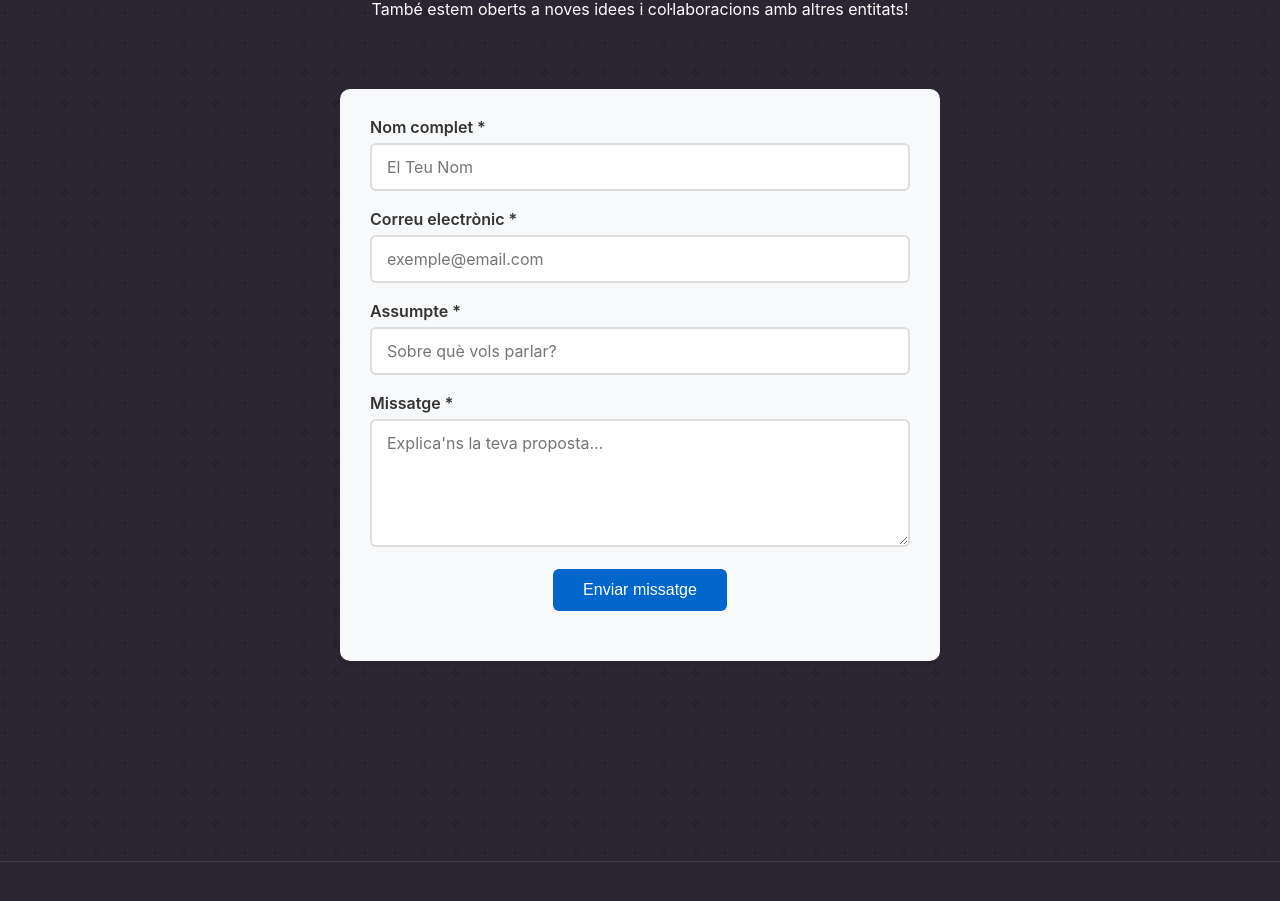
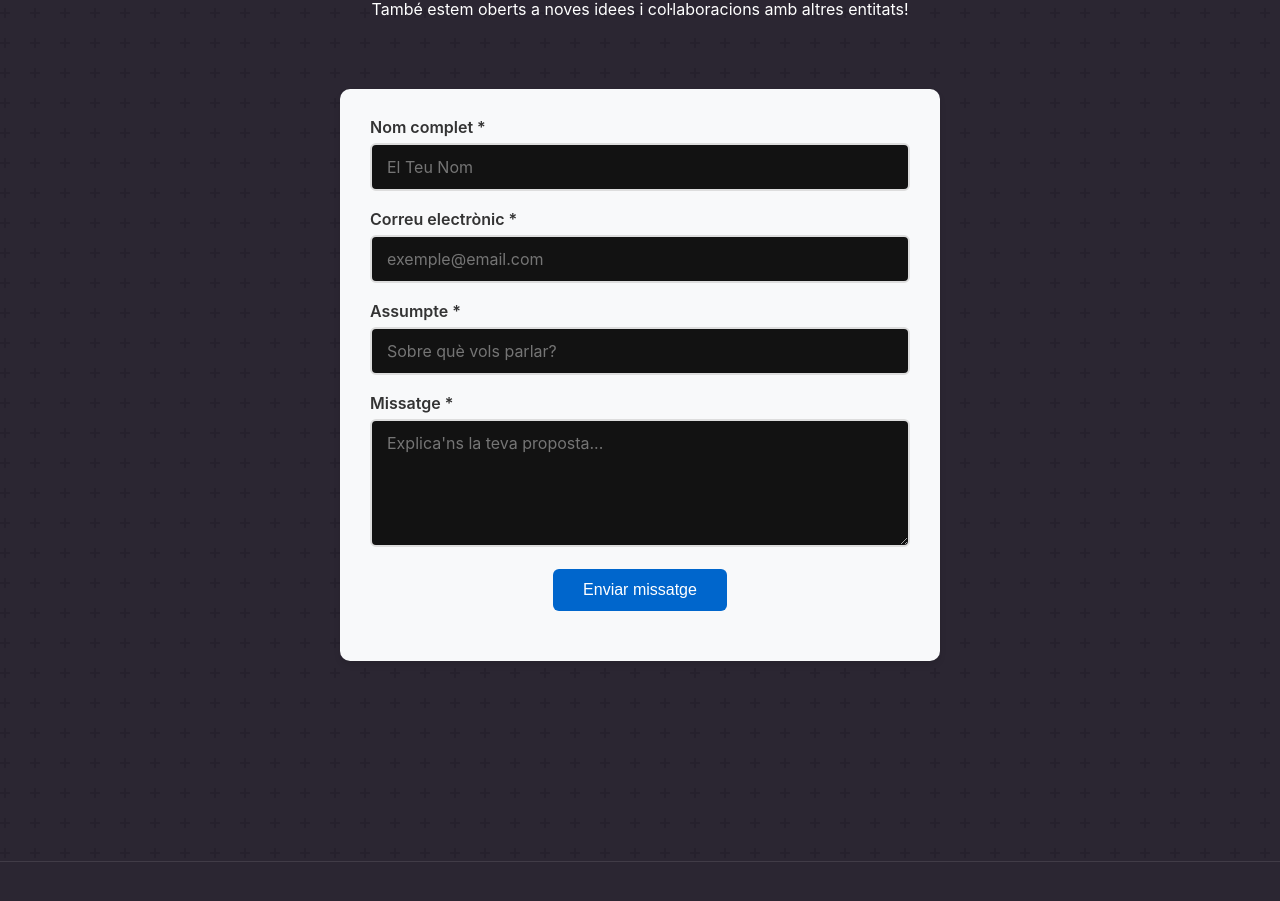
Before and after one commit to data-students/web-aed, a React (Vite) app: page / in a window 1280 px wide. Shown: the part 4312-5213 px from the top of the page. Built offline with nearby package versions, Linux system fonts and the light colour scheme; a web font is replaced by a local one.

Commit message:
Fix Samsung Internet color inversion

```diff
--- a/index.html
+++ b/index.html
@@ -7,7 +7,7 @@
   <meta name="description"
     content="Som l'associació estudiantil del grau en ciència i enginyeria de dades de la UPC. Treballem per a ajudar a millorar el grau, crear un vincle entre estudiants i alumni, organitzar activitats com la Datathon FME, compartir experiències de l'alumnat i promoure l'ecosistema de les dades català, entre moltes altres!">
   <meta name="keywords" content="AED, Associació d'Estudiants de Dades, Datathon FME, UPC, Barcelona, Catalunya">
-  <meta name="color-scheme" content="light">
+  <meta name="color-scheme" content="light dark">
   <title>AED</title>
   <link rel="apple-touch-icon" sizes="180x180" href="/apple-touch-icon.png">
   <link rel="icon" type="image/png" sizes="32x32" href="/favicon-32x32.png">
--- a/src/components/Projects.css
+++ b/src/components/Projects.css
@@ -23,6 +23,7 @@
   padding: 3rem;
   border-radius: 24px;
   box-shadow: none; /* Shadow removed as requested */
+  color-scheme: only dark;
 }
 
 .project-row.reverse {
@@ -41,6 +42,11 @@
   aspect-ratio: 16 / 9;
 }
 
+.project-image-container img[src$=".svg"] {
+  /* Prevent the browser from applying a negative filter to your SVG */
+  filter: none !important;
+}
+
 .project-image {
   width: 100%;
   height: 100%;
@@ -48,6 +54,7 @@
   display: block;
   border-radius: 16px;
 }
+
 
 .project-content {
   flex: 1;
--- a/src/index.css
+++ b/src/index.css
@@ -3,7 +3,7 @@
   line-height: 1.5;
   font-weight: 400;
 
-  color-scheme: light; /* Prevent browser auto-dark mode inversion */
+  color-scheme: only dark; /* Prevent browser auto-dark mode inversion */
   color: white;
   background-color: #2b2632;
 
```
